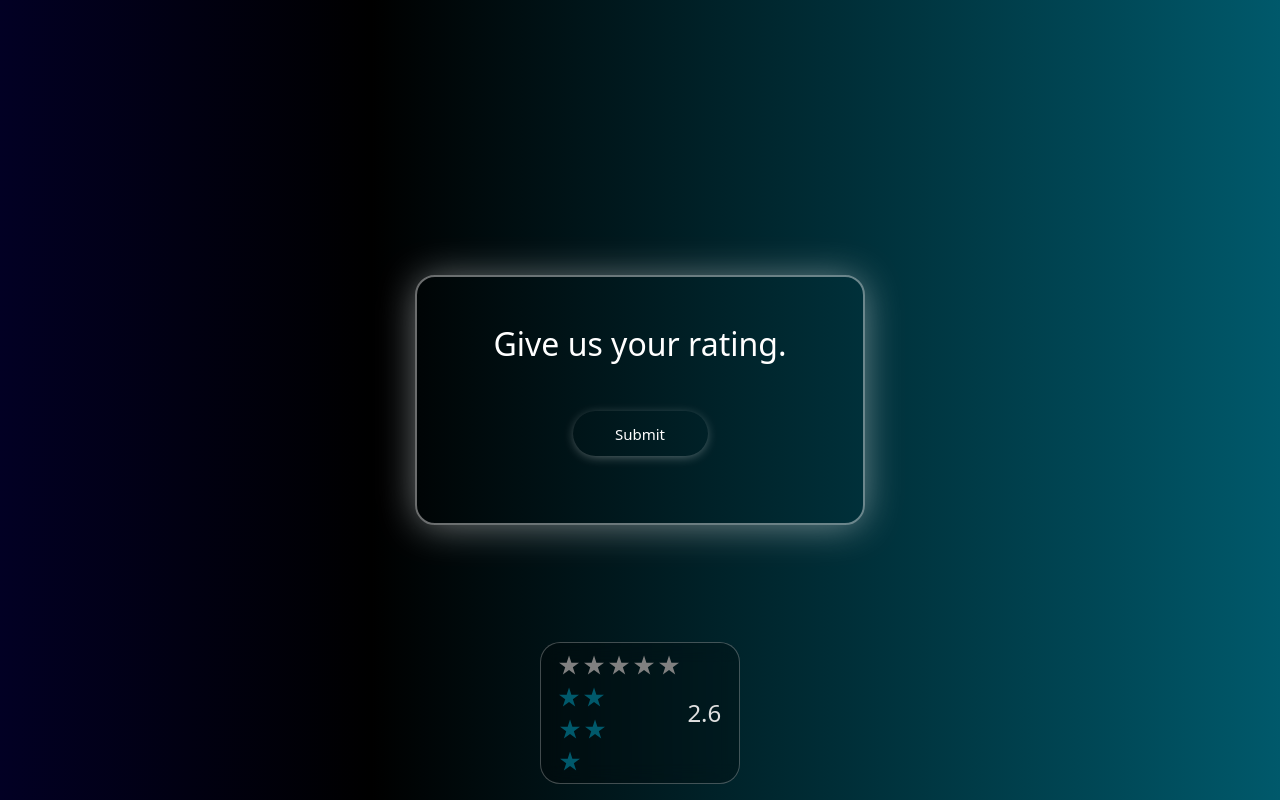
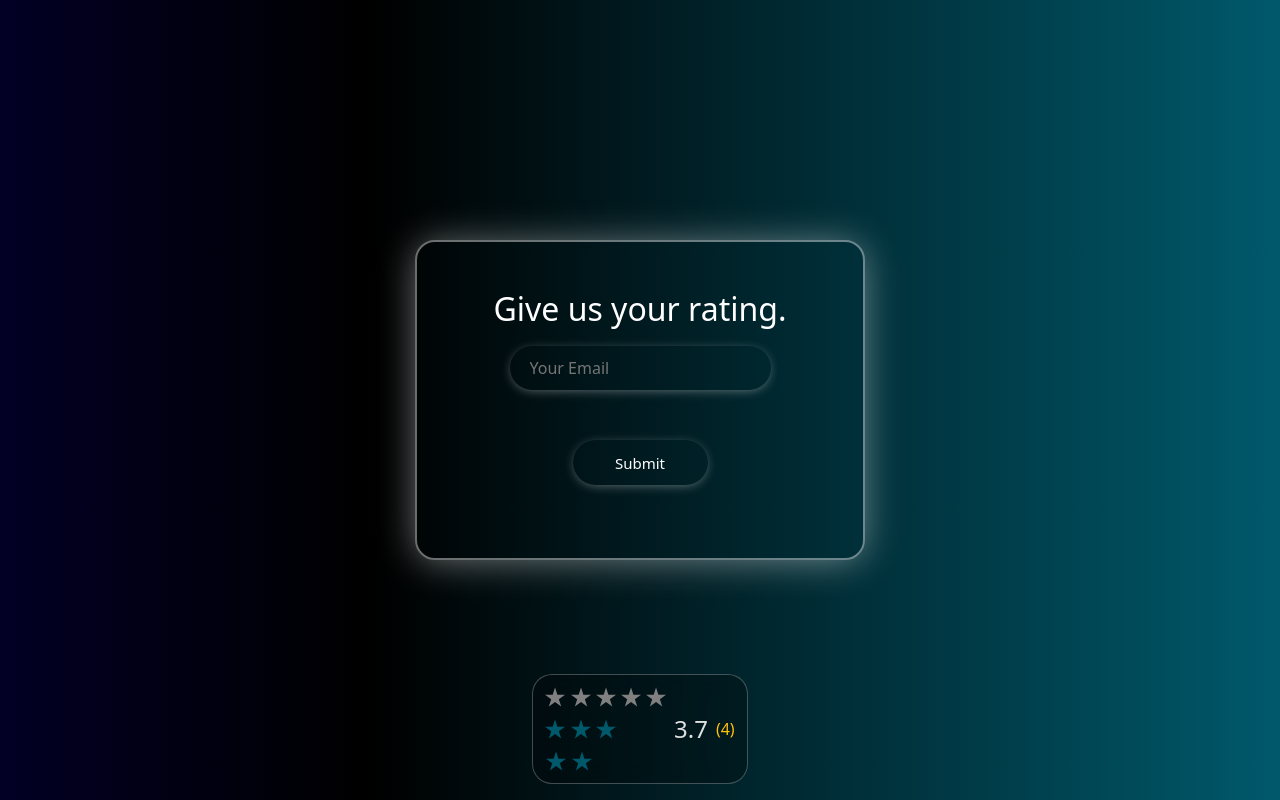
Before and after one commit to AshrafUzzaman04/rating-system, a PHP site: page / in a window 1280 px wide. Run offline with PHP 8.4, Linux system fonts and the light colour scheme; data comes from the database, SQL or seed files in the repository; some libraries are stand-ins or nearby versions.

Commit message:
gmail add & table row counter add

```diff
--- a/assets/css/style.scss
+++ b/assets/css/style.scss
@@ -24,8 +24,6 @@ body {
   position: relative;
   > main {
     background-color: transparent;
-    max-width: 450px;
-    max-height: 500px;
     perspective: 1000px;
     > .row {
       padding: 0;
@@ -33,8 +31,8 @@ body {
       position: relative;
       max-width: 450px;
       min-width: 450px;
-      min-height: 250px;
-      max-height: 250px;
+      min-height: 320px;
+      max-height: 320px;
       transition: transform 0.6s;
       transform-style: preserve-3d;
       border: 2px solid #ffffff6b;
@@ -51,11 +49,11 @@ body {
       }
       @media only screen and (max-width: 439px) and (min-width: 370px) {
         min-width: 300px;
-        min-height: 280px;
+        min-height: 340px;
       }
       @media only screen and (max-width: 370px) and (min-width: 0px) {
         min-width: 260px;
-        min-height: 280px;
+        min-height: 340px;
       }
       > .form_div {
         position: absolute;
@@ -100,6 +98,27 @@ body {
               margin: 10px 0;
             }
 
+            > #user_email {
+              margin: 10px 0;
+              padding: 10px 10px 10px 20px;
+              border: none;
+              min-width: 250px;
+              background-color: transparent;
+              color: whitesmoke;
+              border-radius: 30px;
+              box-shadow: 0px 2px 12px -3px rgba(255, 255, 255, 0.48);
+              caret-color: #00596b;
+              &:focus {
+                border: none;
+                outline: none;
+              }
+            }
+
+            @media only screen and (max-width: 370px) and (min-width: 0px) {
+              > #user_email {
+                min-width: 200px;
+              }
+            }
             #getRating {
               margin-top: 20px;
               width: 9em;
--- a/assets/js/script.js
+++ b/assets/js/script.js
@@ -25,12 +25,15 @@ $(function () {
     $("#rateValue").val(rating);
 
     var rateval = $("#rateValue").val();
+    var review_email = $("#user_email").val();
+
     // AJAX POST request
     $.ajax({
       type: "POST",
       url: "rating.php",
       data: {
         ratevalue: rateval,
+        review_email: review_email,
         rating: "done",
       },
       success: function (data) {
@@ -39,7 +42,11 @@ $(function () {
         var error = data.error;
         var msg = data.error_message;
 
-        if (error === 1) {
+        if (error === 5) {
+          $(".alert").removeClass("d-none");
+          $(".alert").addClass("d-block");
+          $("#error_msg").html(msg);
+        } else if (error === 1) {
           $(".alert").removeClass("d-none");
           $(".alert").addClass("d-block");
           $("#error_msg").html(msg);
--- a/index.php
+++ b/index.php
@@ -29,6 +29,9 @@ include_once("./conn.php");
                             <h2 class="text-center">Give us your rating.</h2>
                         </div>
                         <div class="col-12">
+                            <input type="email" id="user_email" placeholder="Your Email">
+                        </div>
+                        <div class="col-12">
                             <div id="rateYo" class="mx-auto"></div>
                             <input type="hidden" name="rating" id="rateValue">
                         </div>
@@ -47,6 +50,10 @@ include_once("./conn.php");
         </main>
         <?php
         $selctAll = $conn->query("SELECT * FROM `ratings`");
+        $countRowsQuery = $conn->query("SELECT COUNT(*) AS row_count FROM ratings;
+        ");
+        $fetch = $countRowsQuery->fetch_assoc();
+        $countRows = $fetch['row_count'];
         $avgQuery = "SELECT AVG(value) AS avg_value FROM ratings";
         $result = mysqli_query($conn, $avgQuery);
         $row = mysqli_fetch_object($result);
@@ -95,6 +102,7 @@ include_once("./conn.php");
                         </div>
                     </div>
                     <h4><?= round($avgValue, 1) ?? null ?></h4>
+                    <span class="text-warning">(<?= $countRows  ?? null ?>)</span>
 
                     <span class="tooltiptext">Total Average Ratings!</span>
                 </div>
```
Also changed, not shown: rating.php (+21 -2 lines), review.sql (renamed from ratings.sql, +8 -4 lines), assets/css/style.min.css, 1 other file.
